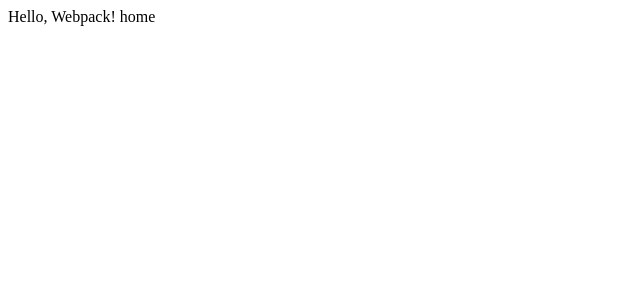
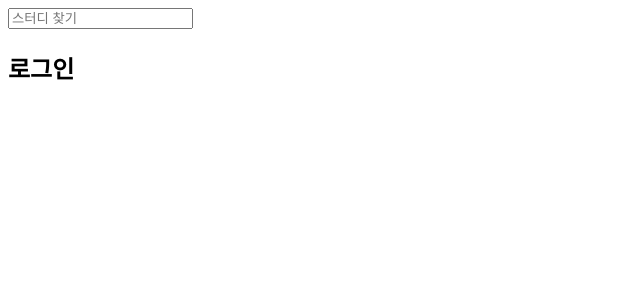
Before and after one commit to kuuku123/StudyCafe_React, a React app: page / in a window 1280 px wide. Shown: the top 300 px of the page, without its empty margins (0-640 px from the left). Built offline with nearby package versions, Linux system fonts and the light colour scheme.

Commit message:
add homepage, title, page , need to use styled component

```diff
--- a/package.json
+++ b/package.json
@@ -5,7 +5,8 @@
   },
   "dependencies": {
     "react": "^18.2.0",
-    "react-dom": "^18.2.0"
+    "react-dom": "^18.2.0",
+    "styled-components": "^6.1.8"
   },
   "devDependencies": {
     "@babel/core": "^7.24.3",
@@ -17,7 +18,6 @@
     "webpack": "^5.91.0",
     "webpack-cli": "^5.1.4",
     "webpack-dev-server": "^5.0.4",
-    "webpack-merge": "^5.10.0",
-    "webpack-progress-plugin": "^1.1.0"
+    "webpack-merge": "^5.10.0"
   }
 }
--- a/src/App.jsx
+++ b/src/App.jsx
@@ -1,7 +1,8 @@
 import React from 'react';
+import HomePage from './pages/HomePage';
 const App = ({tab}) => (
   <div>
-    Hello, Webpack! {tab}
+    <HomePage></HomePage>
   </div>
 );
 export default App;
--- /dev/null
+++ b/src/component/Page.jsx
@@ -0,0 +1,13 @@
+import React from "react";
+
+const Page = ({ header, children, footer }) => {
+  return (
+    <div className="Page">
+      <header>{header}</header>
+      <main>{children}</main>
+      <footer>{footer}</footer>
+    </div>
+  );
+};
+
+export default Page;
--- /dev/null
+++ b/src/component/Title.jsx
@@ -0,0 +1,16 @@
+import React from "react";
+
+const Title = ({ loginUrl = "", children }) => {
+  console.log("Title", children);
+  if (loginUrl) {
+    return <h1>{children}</h1>;
+  }
+  return (
+    <div className="title-container">
+      <h1>{children}</h1>
+      <h2>로그인</h2>
+    </div>
+  );
+};
+
+export default Title;
--- /dev/null
+++ b/src/pages/HomePage/index.jsx
@@ -0,0 +1,20 @@
+import React from "react";
+import Page from "../../component/Page";
+import Title from "../../component/Title";
+
+const HomePage = () => {
+  console.log("HomePage");
+  return (
+    <div>
+      <Page
+        header={
+          <Title>
+            <input type="text" placeholder="스터디 찾기"></input>
+          </Title>
+        }
+      ></Page>
+    </div>
+  );
+};
+
+export default HomePage;
```
Also changed, not shown: public/main.css (added), 1 other file (tests, documents, lock files or other folders).
